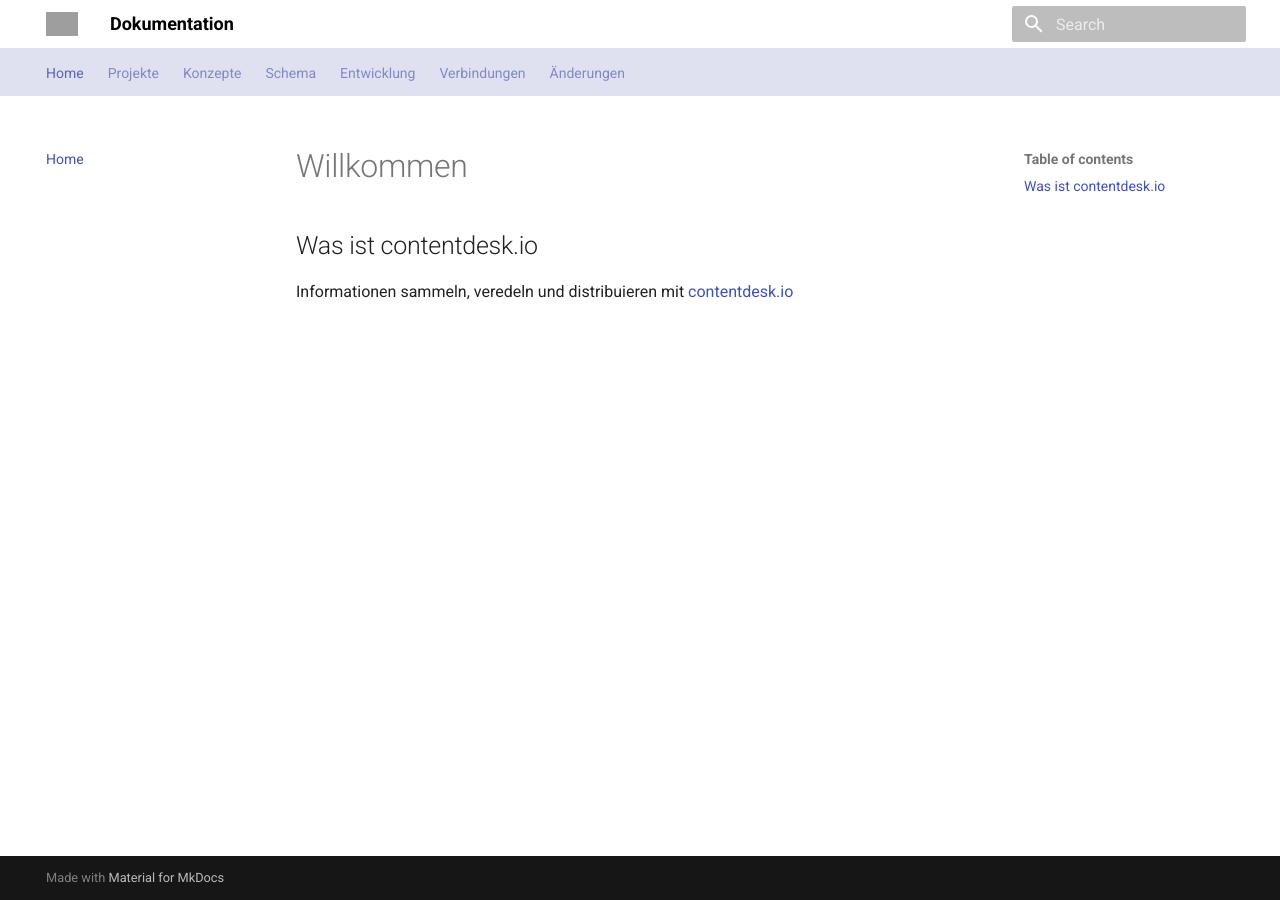
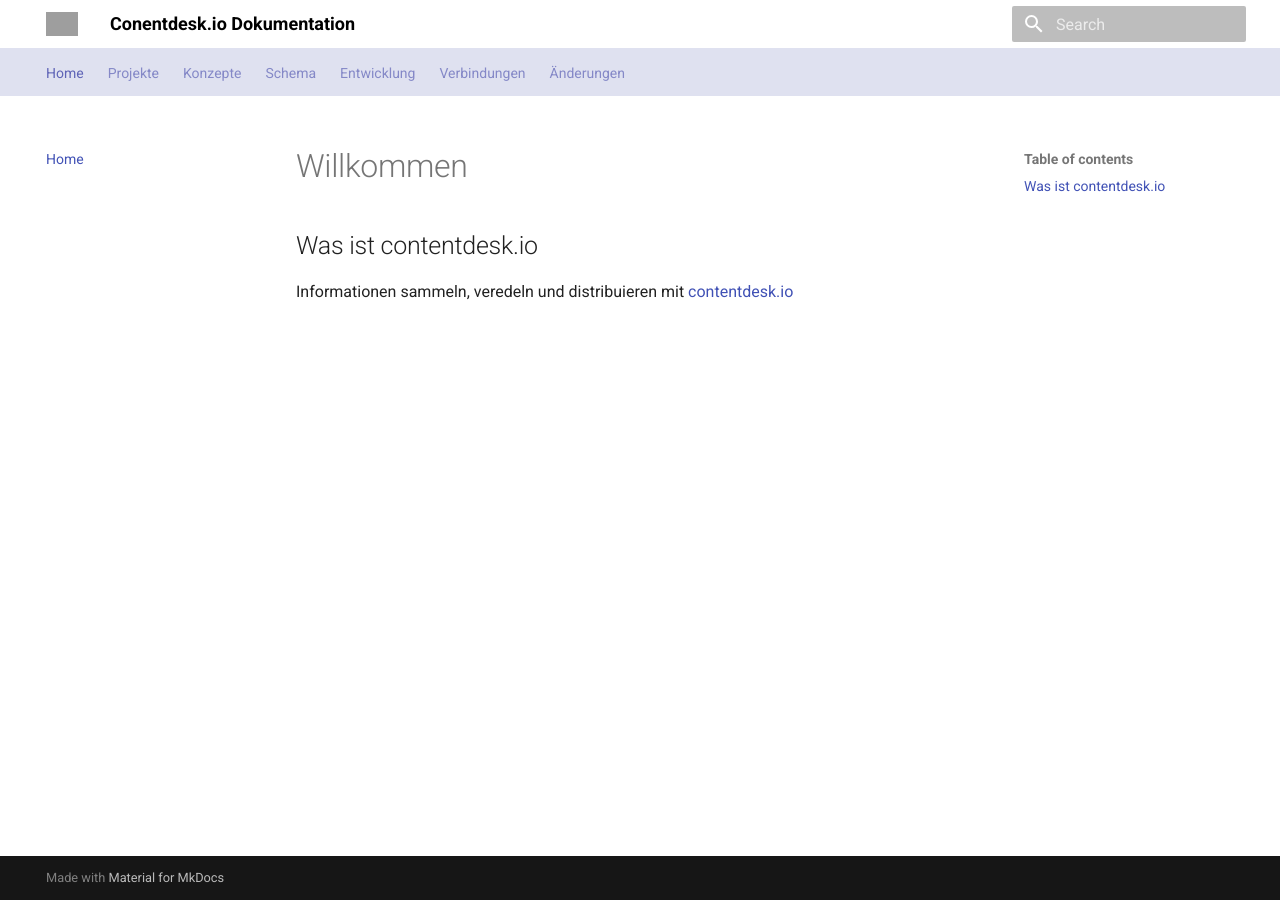
Before and after one commit to tsolenthaler/docs.contentdesk.io, an MkDocs documentation site: the page built from docs/index.md, in a window 1280 px wide. Built offline with MkDocs 1.6.1 and Material for MkDocs 9.7.7, drawn with Linux system fonts in a browser that asks for light colours; comment, search, counter and statistics services are not loaded; grey boxes are pictures that could not be loaded.

Commit message:
Fix site name in mkdocs configuration for consistency

```diff
--- a/mkdocs.yml
+++ b/mkdocs.yml
@@ -1,6 +1,5 @@
-
 # Project information
-site_name: Dokumentation
+site_name: Conentdesk.io Dokumentation
 site_url: https://docs.contentdesk.io
 theme:
   name: material
```
